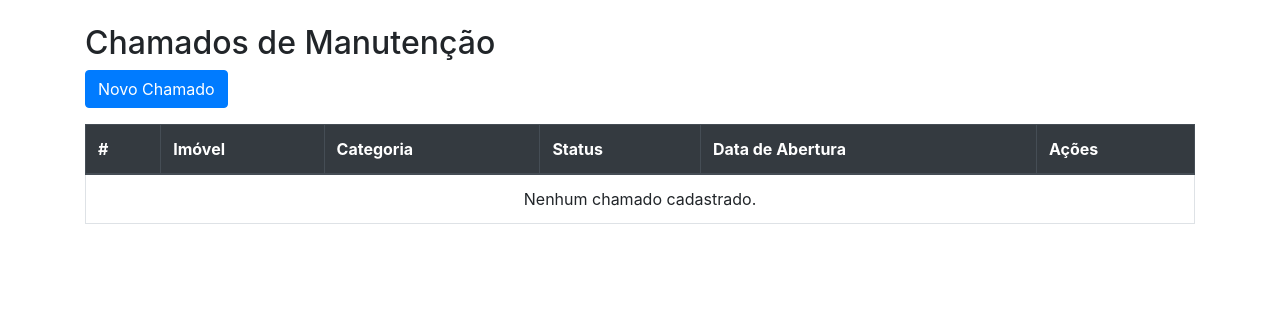
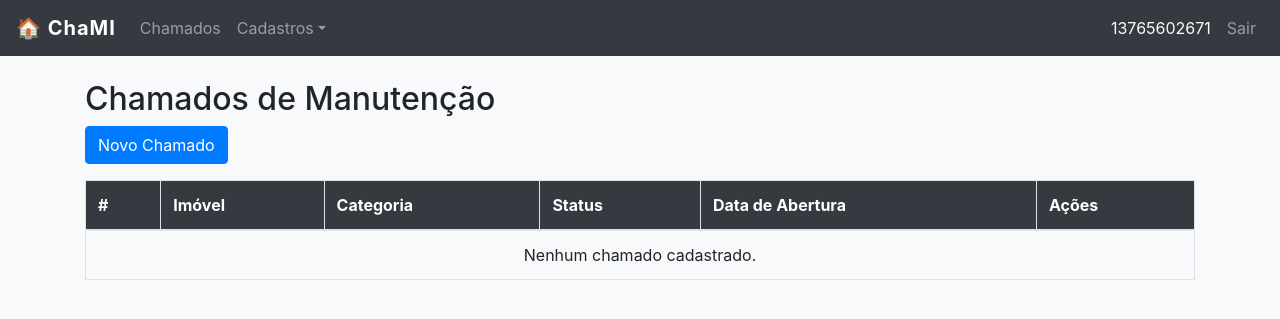
Before and after one commit to luizevm/ChaMI, a Django app: page / in a window 1280 px wide. Shown: the top 319 px of the page. Run offline with Django 5.2, Linux system fonts and the light colour scheme; a user stored in the database is signed in; data that the repository does not hold is empty.

Commit message:
feat: atualização de base.html em andamento

```diff
--- /dev/null
+++ b/chamados/context_processors.py
@@ -0,0 +1,10 @@
+from .models import Perfil
+
+def perfil_usuario(request):
+    if request.user.is_authenticated:
+        try:
+            perfil = Perfil.objects.get(user=request.user)
+            return {'perfil': perfil}
+        except Perfil.DoesNotExist:
+            return {'perfil': None}
+    return {'perfil': None}
--- /dev/null
+++ b/chamados/templates/chamados/base.html
@@ -0,0 +1,58 @@
+<!DOCTYPE html>
+<html lang="pt-br">
+<head>
+    <meta charset="UTF-8">
+    <title>ChaMI - {% block title %}{% endblock %}</title>
+    <link rel="stylesheet" href="https://cdn.jsdelivr.net/npm/bootstrap@4.5.2/dist/css/bootstrap.min.css">
+    <style>
+        body { background-color: #f8f9fa; }
+        .navbar-brand { font-weight: bold; letter-spacing: 1px; }
+        .table th { background-color: #343a40; color: white; }
+        .card { border: none; box-shadow: 0 2px 8px rgba(0,0,0,0.1); }
+    </style>
+</head>
+<body>
+
+<nav class="navbar navbar-expand-lg navbar-dark bg-dark">
+    <a class="navbar-brand" href="{% url 'listar_chamados' %}">🏠 ChaMI</a>
+    <button class="navbar-toggler" type="button" data-toggle="collapse" data-target="#menu">
+        <span class="navbar-toggler-icon"></span>
+    </button>
+
+    <div class="collapse navbar-collapse" id="menu">
+        <ul class="navbar-nav mr-auto">
+            <li class="nav-item">
+                <a class="nav-link" href="{% url 'listar_chamados' %}">Chamados</a>
+            </li>
+            {% if user.is_superuser or perfil.tipo == 'admin' %}
+            <li class="nav-item dropdown">
+                <a class="nav-link dropdown-toggle" href="#" data-toggle="dropdown">Cadastros</a>
+                <div class="dropdown-menu">
+                    <a class="dropdown-item" href="{% url 'listar_imoveis' %}">Imóveis</a>
+                    <a class="dropdown-item" href="{% url 'listar_prestadores' %}">Prestadores</a>
+                    <a class="dropdown-item" href="{% url 'listar_inquilinos' %}">Inquilinos</a>
+                    <a class="dropdown-item" href="{% url 'listar_admins' %}">Administradores</a>
+                </div>
+            </li>
+            {% endif %}
+        </ul>
+        <ul class="navbar-nav ml-auto">
+            <li class="nav-item">
+                <span class="nav-link text-light">{{ user.first_name|default:user.username }}</span>
+            </li>
+            <li class="nav-item">
+                <a class="nav-link" href="{% url 'logout' %}">Sair</a>
+            </li>
+        </ul>
+    </div>
+</nav>
+
+<div class="container mt-4">
+    {% block content %}
+    {% endblock %}
+</div>
+
+<script src="https://cdn.jsdelivr.net/npm/jquery@3.5.1/dist/jquery.slim.min.js"></script>
+<script src="https://cdn.jsdelivr.net/npm/bootstrap@4.5.2/dist/js/bootstrap.bundle.min.js"></script>
+</body>
+</html>
--- a/chamados/templates/chamados/listar.html
+++ b/chamados/templates/chamados/listar.html
@@ -1,17 +1,16 @@
-<!DOCTYPE html>
-<html lang="pt-br">
-<head>
-    <meta charset="UTF-8">
-    <title>ChaMI - Chamados</title>
-    <link rel="stylesheet" href="https://cdn.jsdelivr.net/npm/bootstrap@4.5.2/dist/css/bootstrap.min.css">
-</head>
-<body>
-<div class="container mt-4">
+{% extends 'chamados/base.html' %}
+{% block title %}Chamados{% endblock %}
+
+{% block content %}
 <h2>Chamados de Manutenção</h2>
+{% if user.is_superuser or perfil.tipo == 'admin' %}
 <a href="{% url 'abrir_chamado' %}" class="btn btn-primary mb-3">Novo Chamado</a>
+{% elif perfil.tipo == 'inquilino' %}
+<a href="{% url 'abrir_chamado' %}" class="btn btn-primary mb-3">Novo Chamado</a>
+{% endif %}
 
-    <table class="table table-bordered">
-        <thead class="thead-dark">
+<table class="table table-bordered table-hover">
+    <thead>
         <tr>
             <th>#</th>
             <th>Imóvel</th>
@@ -40,6 +39,4 @@
         {% endfor %}
     </tbody>
 </table>
-</div>
-</body>
-</html>
+{% endblock %}
```
Also changed, not shown: chamados/templates/chamados/abrir.html (+8 -11 lines), chamados/templates/chamados/atualizar.html (+8 -12 lines), chamados/templates/chamados/cancelar.html (+5 -12 lines), chamados/templates/chamados/detalhar.html (+6 -13 lines), chamados/templates/chamados/encerrar.html (+5 -12 lines), chamados/templates/chamados/orcamento.html (+8 -11 lines), config/settings.py (+5 -4 lines). Lines whose indentation alone changed are shown as unchanged.
